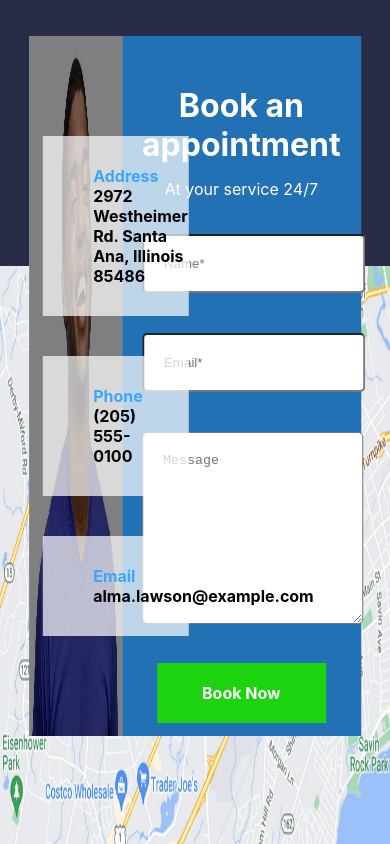
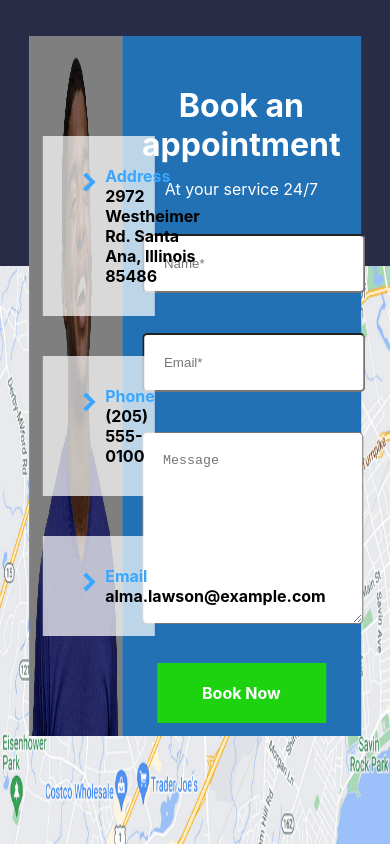
Before and after one commit to Kennyabby/Elevate, a React (Create React App) app: page / in a window 390 px wide. Shown: the part 4200-5044 px from the top of the page. Built offline with nearby package versions, Linux system fonts and the light colour scheme.

Commit message:
completed desktop view, moving to media query

```diff
--- a/src/LandingPage/Contact/Contact.css
+++ b/src/LandingPage/Contact/Contact.css
@@ -62,16 +62,15 @@
   font-size: 1rem;
   text-align: left;
   font-weight: bold;
-  padding: 30px 50px;
-  width: 70%;
+  padding: 30px 30px;
+  width: 80%;
   margin: 20px auto;
   background: rgba(255, 255, 255, 0.7);
   color: black;
 }
 
 .ctcarr {
-  /* margin-top: -60px; */
-  font-size: 1rem;
+  font-size: 2rem;
 }
 
 .rfrm {
--- a/src/LandingPage/Contact/Contact.js
+++ b/src/LandingPage/Contact/Contact.js
@@ -7,6 +7,7 @@ import lstimg from './assets/lstimg.jpg'
 import { BiSolidChevronRight } from 'react-icons/bi'
 import { LuContact } from 'react-icons/lu'
 import { LiaHomeSolid } from 'react-icons/lia'
+import { HiChevronRight } from 'react-icons/hi'
 
 const Contact = () => {
   return (
@@ -19,21 +20,27 @@ const Contact = () => {
             <div className='cntdtl-cont'>
               <div className='ctrl-ctc'>
                 <div className='cntdtl'>
-                  <BiSolidChevronRight className='ctcarr bl' />
+                  <div className='ctcarr bl'>
+                    <BiSolidChevronRight id='3' />
+                  </div>
                   <div>
                     <label className='bl'>Address</label>
                     <div>2972 Westheimer Rd. Santa Ana, Illinois 85486</div>
                   </div>
                 </div>
                 <div className='cntdtl'>
-                  <BiSolidChevronRight className='ctcarr bl' />
+                  <div className='ctcarr bl'>
+                    <BiSolidChevronRight id='2' />
+                  </div>
                   <div>
                     <label className='bl'>Phone</label>
                     <div>{'(205) 555-0100'}</div>
                   </div>
                 </div>
                 <div className='cntdtl'>
-                  <BiSolidChevronRight className='ctcarr bl' />
+                  <div className='ctcarr bl'>
+                    <BiSolidChevronRight id='1' />
+                  </div>
                   <div>
                     <label className='bl'>Email</label>
                     <div>alma.lawson@example.com</div>
@@ -59,6 +66,7 @@ const Contact = () => {
           </div>
           <div style={{ display: 'block', marginTop: '50px' }}>
             <div className='fl ctcwrp'>
+              <div>
                 <LiaHomeSolid
                   style={{
                     color: 'white',
@@ -67,6 +75,7 @@ const Contact = () => {
                     fontWeight: 'bold',
                   }}
                 />
+              </div>
               <div>
                 <div className='bld'>Address</div>
                 <div className='ctcadr'>
@@ -75,6 +84,7 @@ const Contact = () => {
               </div>
             </div>
             <div className='fl ctcwrp'>
+              <div>
                 <LuContact
                   style={{
                     color: 'white',
@@ -83,6 +93,7 @@ const Contact = () => {
                     fontWeight: 'bold',
                   }}
                 />
+              </div>
               <div>
                 <div className='bld'>Contact</div>
                 <div className='ctcadr'>
--- a/src/LandingPage/Footer/Footer.css
+++ b/src/LandingPage/Footer/Footer.css
@@ -1,4 +1,5 @@
 .ftcnt {
+  width: 100vw;
   margin-top: 200px;
   padding-top: 60px;
   padding-bottom: 60px;
```
Lines whose indentation alone changed are shown as unchanged.
